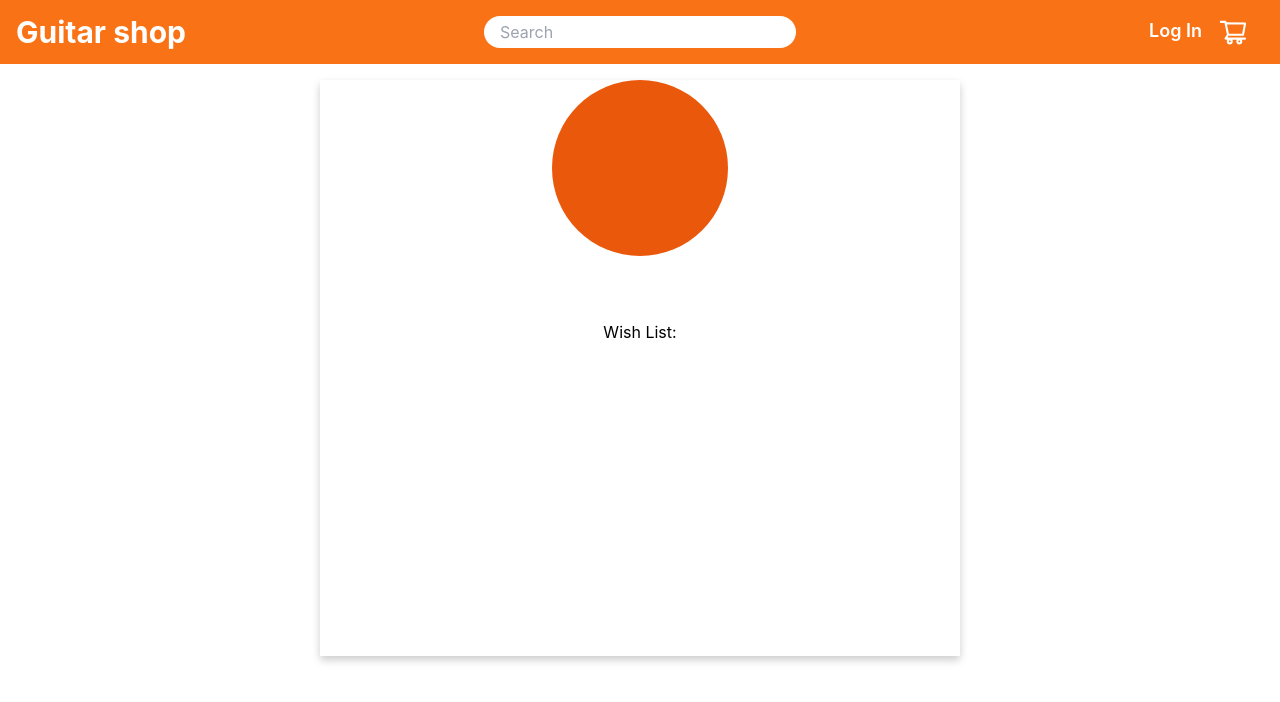
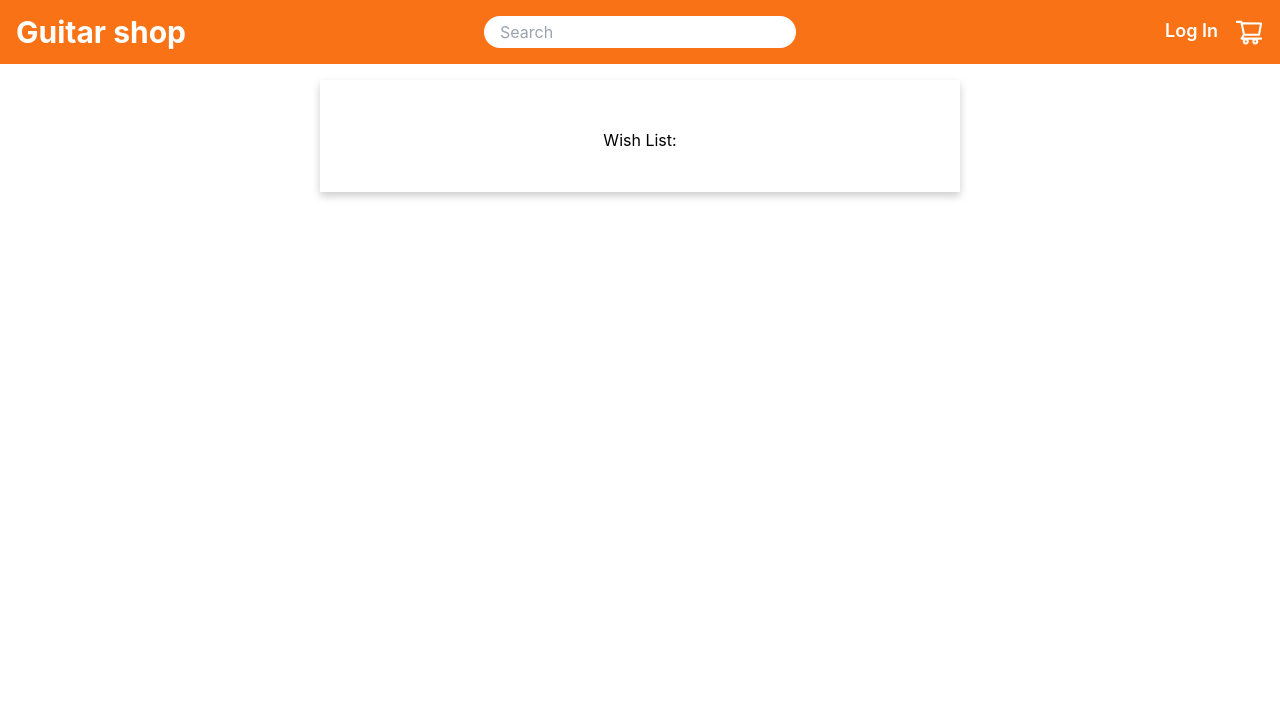
Before and after one commit to BartoszBrodowski/frontend-uni, a React (Create React App) app in the folder guitar-shop/: page /user-profile/1 in a window 1280 px wide. Shown: the top 702 px of the page. Built offline with nearby package versions, Linux system fonts and the light colour scheme.

Commit message:
Add Wishlist to UserProfile, add button to delete items from wishlist

```diff
--- a/guitar-shop/src/components/Navbar.js
+++ b/guitar-shop/src/components/Navbar.js
@@ -5,9 +5,8 @@ import { useSelector } from 'react-redux';
 const Navbar = () => {
 	const navigate = useNavigate();
 	const user = useSelector((state) => state.userInfo.user);
-	console.log(user)
 	return (
-		<nav className='flex items-center justify-between bg-orange-500 h-12 w-screen p-4 py-8 absolute'>
+		<nav className='flex items-center justify-between bg-orange-500 h-12 w-full p-4 py-8 absolute'>
 			<div className='text-white text-3xl w-1/5 font-bold hover:cursor-pointer'>
 				<Link to='/'>Guitar shop</Link>
 			</div>
@@ -16,7 +15,7 @@ const Navbar = () => {
 				type='text'
 				placeholder='Search'
 			/>
-			<div className='flex flex-row-reverse gap-4 w-1/5 pr-4'>
+			<div className='flex flex-row-reverse gap-4 w-1/5'>
 				<Link to='/shopping-cart'>
 					<AiOutlineShoppingCart className='text-white text-3xl hover:cursor-pointer' />
 				</Link>
--- a/guitar-shop/src/features/guitarsList/GuitarElement.js
+++ b/guitar-shop/src/features/guitarsList/GuitarElement.js
@@ -1,8 +1,14 @@
 import { useDispatch } from "react-redux"
+import { useNavigate } from "react-router-dom"
 import { addToCart } from "../shoppingCart/shoppingCartSlice"
+import { addToWishlist } from "../userInfo/userInfoSlice"
 
-const GuitarElement = ({ guitar, showGuitarDetails }) => {
-	const dispatch = useDispatch()
+const GuitarElement = ({ guitar }) => {
+	const dispatch = useDispatch();
+	const navigate = useNavigate();
+	const showGuitarDetails = (id) => {
+		navigate('/details/' + id.toString());
+	};
 	return (
 			<div
 				className='flex flex-col items-center hover:cursor-pointer'
--- a/guitar-shop/src/features/guitarsList/GuitarsList.js
+++ b/guitar-shop/src/features/guitarsList/GuitarsList.js
@@ -1,23 +1,21 @@
 import React from 'react';
 import { useSelector } from 'react-redux';
-import { useNavigate } from 'react-router-dom';
 import GuitarElement from './GuitarElement';
+import { addToWishlist } from '../userInfo/userInfoSlice';
+import { useDispatch } from 'react-redux';
 
 const GuitarsList = () => {
-	const navigate = useNavigate();
+	const dispatch = useDispatch();
 	const guitarsList = useSelector((state) => state.guitarsList.value);
-
-	const showGuitarDetails = (id) => {
-		navigate('/details/' + id.toString());
-	};
 
 	return (
 		<div className='border-t-2 border-orange-500 pt-4'>
 			<ul className='grid grid-cols-3 grid-rows-3'>
 				{guitarsList.map((guitar, index) => {
 					return (
-						<li key={index}>
-							<GuitarElement guitar={guitar} showGuitarDetails={showGuitarDetails} />
+						<li className='flex flex-col items-center gap-2' key={index}>
+							<GuitarElement guitar={guitar} />
+							<button className='green-button' type='button' onClick={() => dispatch(addToWishlist(guitar))}>Add to Wish-list</button>
 						</li>
 					);
 				})}
--- a/guitar-shop/src/features/userInfo/userInfoSlice.js
+++ b/guitar-shop/src/features/userInfo/userInfoSlice.js
@@ -6,7 +6,6 @@ const initialState = {
 		firstName: "",
 		lastName: "",
 		email: "",
-		password: "",
 		wishlist: [],
 		loggedIn: false,
 	}
@@ -21,15 +20,14 @@ export const userInfoSlice = createSlice({
 			state.user.firstName = action.payload.firstName;
 			state.user.lastName = action.payload.lastName;
 			state.user.email = action.payload.email;
-			state.user.password = action.payload.password;
 			state.user.loggedIn = true;
 			state.user.wishlist = action.payload.wishlist;
 		},
 		addToWishlist: (state, action) => {
-			state.wishlist.push(action.payload);
+			state.user.wishlist.push(action.payload);
 		},
 		removeFromWishlist: (state, action) => {
-			state.wishlist = state.wishlist.filter((item) => item.id !== action.payload.id);
+			state.user.wishlist = state.user.wishlist.map((guitar) => guitar).filter((guitar, index) => index !== action.payload);
 		},
 	},
 });
--- a/guitar-shop/src/pages/Login.js
+++ b/guitar-shop/src/pages/Login.js
@@ -21,10 +21,8 @@ const Login = () => {
 
 	const onSubmit = async (values, {resetForm}) => {
 		try {
-			console.log(values.email, values.password)
 			await axios.post('http://localhost:8000/login', { email: values.email, password: values.password })
 			const { data } = await axios.get(`http://localhost:8000/login/${values.email}`)
-			console.log(data)
 			dispatch(setCredentials({ username: data[0].username, firstName: data[0].firstName, lastName: data[0].lastName, email: data[0].email, isLoggedIn: data[0].isLoggedIn, wishlist: data[0].wishlist }))
 			navigate('/')
 			resetForm();
--- a/guitar-shop/src/pages/UserProfile.js
+++ b/guitar-shop/src/pages/UserProfile.js
@@ -1,22 +1,27 @@
-import { Link } from "react-router-dom"
-import { useSelector } from "react-redux"
-import { useParams } from "react-router-dom";
+import { useSelector, useDispatch } from "react-redux"
+import { useNavigate } from "react-router-dom";
+import GuitarElement from "../features/guitarsList/GuitarElement";
+import { removeFromWishlist } from "../features/userInfo/userInfoSlice";
 
 const UserProfile = () => {
+	const dispatch = useDispatch();
 	const user = useSelector((state) => state.userInfo.user);
-	console.log(user)
-	const { username } = useParams();
-	console.log(username)
+
 	return (
-		<div className='pt-20 flex justify-center h-screen'>
-			<div className='flex flex-col items-center w-1/2 shadow-card h-[80%]'>
-				<div className='w-44 h-44 bg-orange-600 rounded-full mb-12'></div>
-				<div className='flex flex-col items-center gap-2'>
+		<div className='pt-20 flex justify-center'>
+			<div className='flex flex-col items-center w-1/2 shadow-card p-8'>
+				<div className='flex flex-col items-center gap-2 w-full'>
 					<div className='font-bold text-2xl'>{user.username}</div>
 					<div className='font-semibold text-xl'>{user.email}</div>
-					<Link to='/user-profile/wish-list'>
-						<div>Wish List:</div>
-					</Link>
+					<div className="text-center">Wish List:</div>
+					<ul className="grid grid-cols-3 items-center justify-center w-full">
+						{user.wishlist.map((guitar, index) => (
+							<li className="flex flex-col gap-2 items-center w-full cols-span-1" key={index}>
+								<GuitarElement guitar={guitar} />
+								<button className="orange-button bg-red-500 text-sm" onClick={() => dispatch(removeFromWishlist(index))}>Remove from wishlist</button>
+							</li>
+						))}
+					</ul>
 				</div>
 			</div>
 		</div>
```
